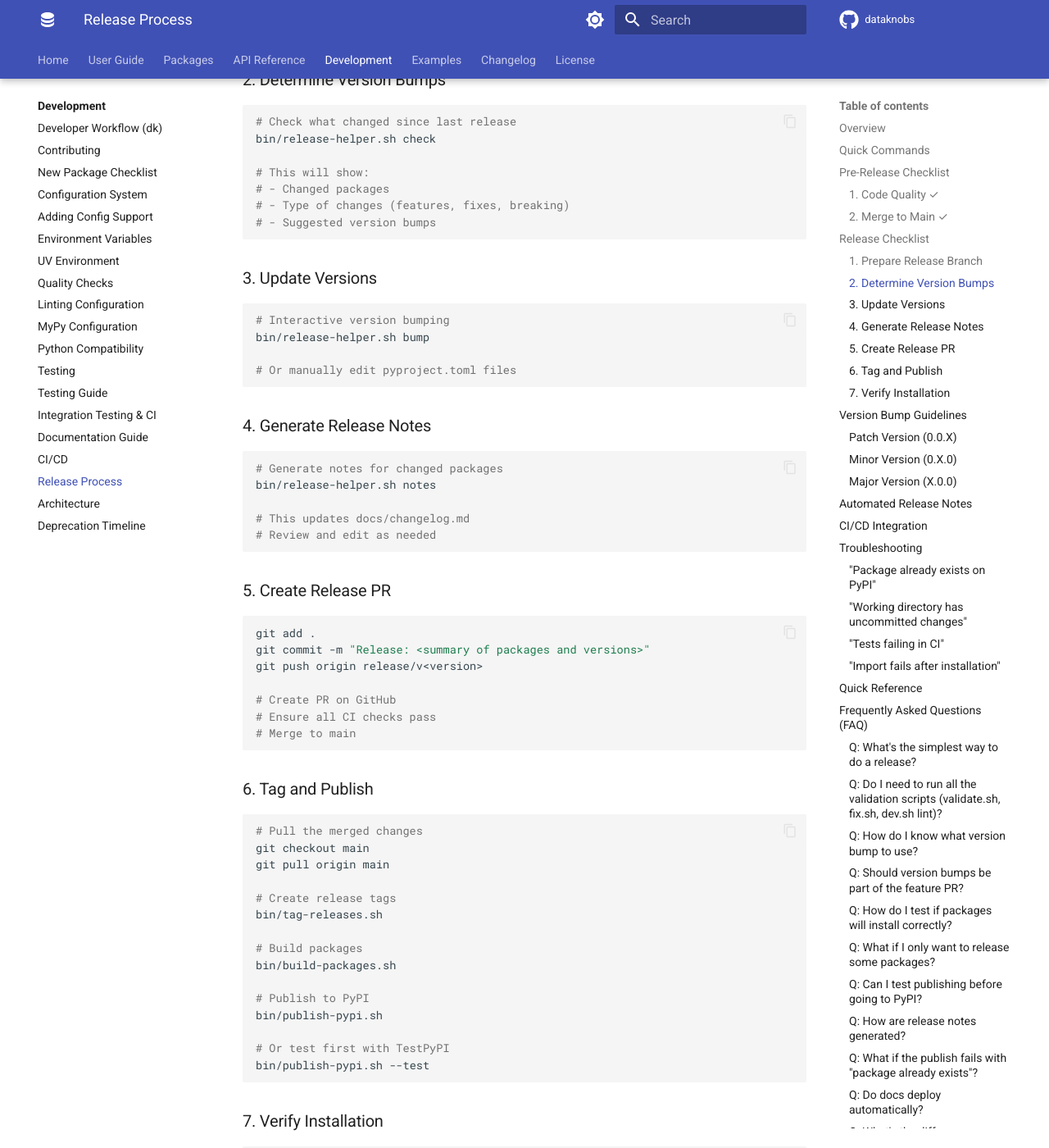
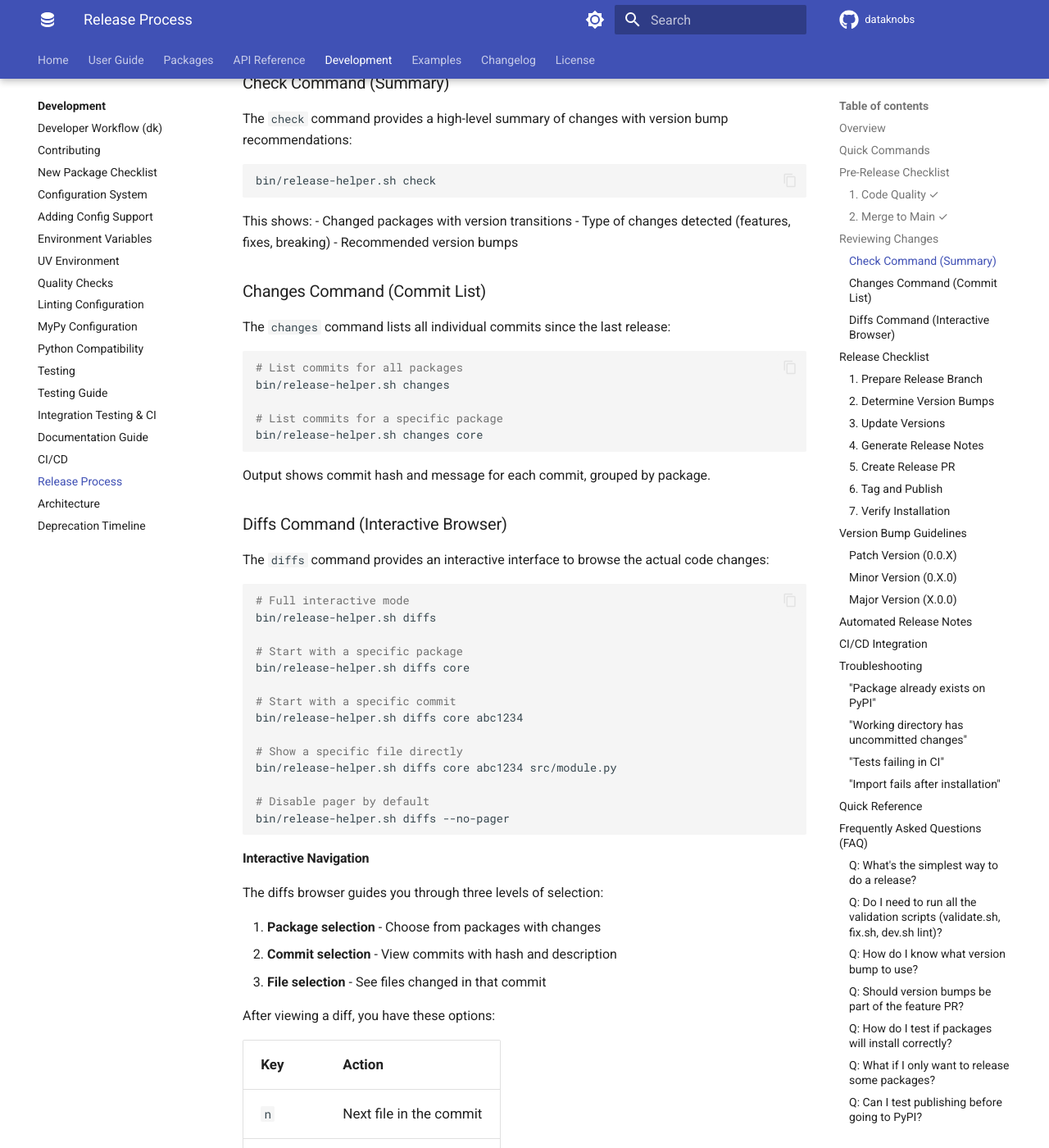
Before and after one commit to KBS-Labs/dataknobs, an MkDocs documentation site: the page built from docs/development/release-process.md, in a window 1280 px wide and 1400 px high, scrolled down 1505 px. Shown: the whole window at 82% size. Built offline with MkDocs 1.6.1 and Material for MkDocs 9.7.7, drawn with Linux system fonts in a browser that asks for light colours; comment, search, counter and statistics services are not loaded; some of the changed text lies outside the part shown.

Commit message:
Added changes and diffs commands

````diff
--- a/docs/development/release-process.md
+++ b/docs/development/release-process.md
@@ -19,8 +19,12 @@ dk fix           # Auto-fix style issues
 dk check         # Quick quality check
 dk pr            # Full PR preparation
 
+# Review changes
+bin/release-helper.sh check    # Summary of what changed
+bin/release-helper.sh changes  # List all commits
+bin/release-helper.sh diffs    # Browse commit diffs interactively
+
 # Release phase
-bin/release-helper.sh check    # Check what changed
 bin/release-helper.sh bump     # Bump versions
 bin/release-helper.sh notes    # Generate release notes
 bin/release-helper.sh tag      # Create tags
@@ -48,6 +52,93 @@ git push origin <branch>
 # Wait for CI to pass
 # Merge PR
 ```
+
+## Reviewing Changes
+
+Before bumping versions, you can review what has changed since the last release using three complementary commands.
+
+### Check Command (Summary)
+
+The `check` command provides a high-level summary of changes with version bump recommendations:
+
+```bash
+bin/release-helper.sh check
+```
+
+This shows:
+- Changed packages with version transitions
+- Type of changes detected (features, fixes, breaking)
+- Recommended version bumps
+
+### Changes Command (Commit List)
+
+The `changes` command lists all individual commits since the last release:
+
+```bash
+# List commits for all packages
+bin/release-helper.sh changes
+
+# List commits for a specific package
+bin/release-helper.sh changes core
+```
+
+Output shows commit hash and message for each commit, grouped by package.
+
+### Diffs Command (Interactive Browser)
+
+The `diffs` command provides an interactive interface to browse the actual code changes:
+
+```bash
+# Full interactive mode
+bin/release-helper.sh diffs
+
+# Start with a specific package
+bin/release-helper.sh diffs core
+
+# Start with a specific commit
+bin/release-helper.sh diffs core abc1234
+
+# Show a specific file directly
+bin/release-helper.sh diffs core abc1234 src/module.py
+
+# Disable pager by default
+bin/release-helper.sh diffs --no-pager
+```
+
+#### Interactive Navigation
+
+The diffs browser guides you through three levels of selection:
+
+1. **Package selection** - Choose from packages with changes
+2. **Commit selection** - View commits with hash and description
+3. **File selection** - See files changed in that commit
+
+After viewing a diff, you have these options:
+
+| Key | Action |
+|-----|--------|
+| `n` | Next file in the commit |
+| `p` | Toggle pager on/off |
+| `b` | Back to file list |
+| `c` | Back to commits |
+| `k` | Back to packages |
+| `q` | Quit |
+
+#### Diff Display
+
+Each diff shows context information before the actual changes:
+
+```
+════════════════════════════════════════
+Commit: abc1234
+Message: Add new validation function
+File: packages/core/src/validator.py
+════════════════════════════════════════
+
+<diff content>
+```
+
+The pager (`less`) is enabled by default for easier navigation of large diffs. Use `--no-pager` to disable, or press `p` to toggle during interactive use.
 
 ## Release Checklist
 
@@ -209,6 +300,10 @@ GitHub Actions automatically:
 | Fix style issues | `dk fix` | Auto-fix linting and formatting |
 | Quick check | `dk check [package]` | Fast quality check |
 | Full PR check | `dk pr` | Complete quality validation |
+| **Review Changes** | | |
+| Check summary | `bin/release-helper.sh check` | Summary with version recommendations |
+| List commits | `bin/release-helper.sh changes [pkg]` | List all commits since last release |
+| Browse diffs | `bin/release-helper.sh diffs [pkg]` | Interactive diff browser |
 | **Release Prep** | | |
 | Check changes | `dk release-check` | See what changed since last release |
 | Bump versions | `dk release-bump` | Interactive version updates |
````
Also changed, not shown: 1 other file.
